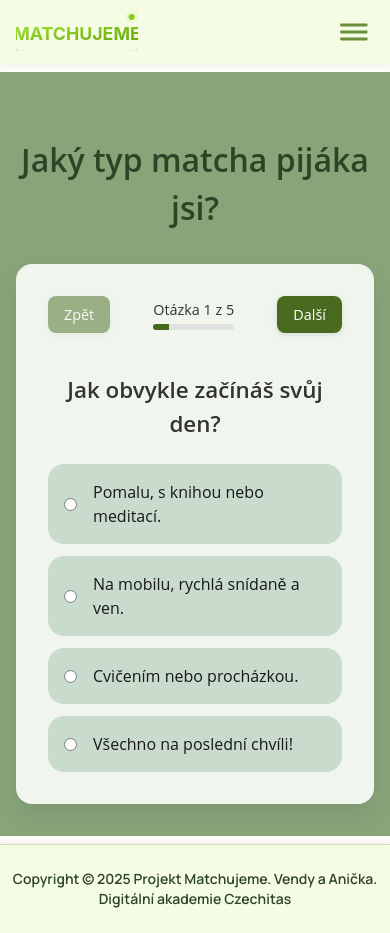
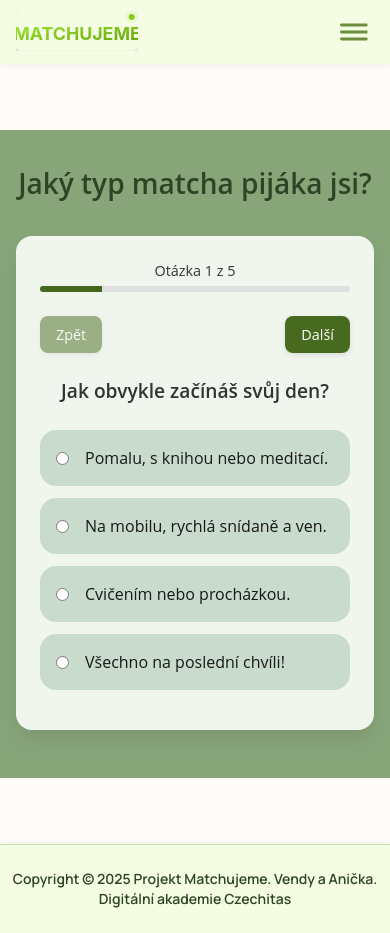
Before and after one commit to Anna-is-coding/matchujeme, a React (Vite) app: page /quiz in a window 390 px wide. Built offline with nearby package versions, Linux system fonts and the light colour scheme.

Commit message:
Added responsive css styles for quiz

```diff
--- a/src/components/QuestionCard/QuestionCard.jsx
+++ b/src/components/QuestionCard/QuestionCard.jsx
@@ -12,14 +12,6 @@ export const QuestionCard = ({
 }) => (
   <>
     <div className="question-header">
-      <button
-        className="nav-button prev-button"
-        onClick={onPrev}
-        disabled={index === 0}
-      >
-        Zpět
-      </button>
-
       <div className="question-info">
         <span className="question-number">
           Otázka {index + 1} z {total}
@@ -29,9 +21,19 @@ export const QuestionCard = ({
         </div>
       </div>
 
-      <button className="nav-button next-button" onClick={onNext}>
-        {index === total - 1 ? 'Odeslat' : 'Další'}
-      </button>
+      {/* ZMĚNA JE ZDE: Obalení tlačítek pro lepší responzivitu */}
+      <div className="nav-buttons-wrapper">
+        <button
+          className="nav-button prev-button"
+          onClick={onPrev}
+          disabled={index === 0}
+        >
+          Zpět
+        </button>
+        <button className="nav-button next-button" onClick={onNext}>
+          {index === total - 1 ? 'Odeslat' : 'Další'}
+        </button>
+      </div>
     </div>
 
     <h2 className="question-title">{question.text}</h2>
@@ -57,3 +59,63 @@ export const QuestionCard = ({
     </div>
   </>
 );
+
+// import React from 'react';
+
+// export const QuestionCard = ({
+//   question,
+//   selectedOption,
+//   onSelect,
+//   index,
+//   total,
+//   progress,
+//   onPrev,
+//   onNext,
+// }) => (
+//   <>
+//     <div className="question-header">
+//       <button
+//         className="nav-button prev-button"
+//         onClick={onPrev}
+//         disabled={index === 0}
+//       >
+//         Zpět
+//       </button>
+
+//       <div className="question-info">
+//         <span className="question-number">
+//           Otázka {index + 1} z {total}
+//         </span>
+//         <div className="progress-bar">
+//           <div className="progress-fill" style={{ width: `${progress}%` }} />
+//         </div>
+//       </div>
+
+//       <button className="nav-button next-button" onClick={onNext}>
+//         {index === total - 1 ? 'Odeslat' : 'Další'}
+//       </button>
+//     </div>
+
+//     <h2 className="question-title">{question.text}</h2>
+
+//     <div className="options-list">
+//       {question.options.map((opt) => (
+//         <label
+//           key={opt.value}
+//           className={`option-item ${
+//             selectedOption === opt.value ? 'selected' : ''
+//           }`}
+//         >
+//           <input
+//             type="radio"
+//             name={`question_${question.id}`}
+//             value={opt.value}
+//             checked={selectedOption === opt.value}
+//             onChange={() => onSelect(opt.value)}
+//           />
+//           <span>{opt.label}</span>
+//         </label>
+//       ))}
+//     </div>
+//   </>
+// );
--- a/src/pages/Quiz/quiz.css
+++ b/src/pages/Quiz/quiz.css
@@ -24,11 +24,10 @@
   max-width: 600px;
   margin: 0 auto;
   /* více místa mezi hlavičkou stránky a názvem kvízu  */
-   padding: 4rem 1rem 2rem;
+  padding: 2rem 1rem 4rem;
 }
 
- /*
- ==============================
+/* ==============================
    Nadpis kvízu
    ==============================  */
 .quiz-title {
@@ -62,7 +61,7 @@
   background: var(--card-bg);
   border-radius: var(--card-radius);
   box-shadow: var(--card-shadow);
-   padding: 2rem;
+  padding: 2rem 2rem 3.5rem;
   box-sizing: border-box;
   display: flex;
   flex-direction: column;
@@ -75,10 +74,9 @@
    ==============================  */
 .question-header {
   display: flex;
+  flex-direction: column;
   align-items: center;
-   justify-content: space-between;
-   width: 100%;
-   margin-bottom: 1rem;
+  gap: 1.5rem;
 }
 
 .question-info {
@@ -86,6 +84,13 @@
   flex-direction: column;
   align-items: center;
   gap: 0.25rem;
+  width: 100%;
+}
+
+.nav-buttons-wrapper {
+  display: flex;
+  justify-content: space-between;
+  width: 100%;
 }
 
 .question-number {
@@ -176,14 +181,6 @@
   cursor: default;
 }
 
- .prev-button {
-   margin-right: 0.5rem;
- }
-
- .next-button {
-   margin-left: 0.5rem;
- }
-
 /* ==============================
    Přechodové třídy pro react-transition-group
    ==============================  */
@@ -208,3 +205,31 @@
   opacity: 0.5;
   transition: transform 300ms ease-in-out, opacity 300ms ease-in-out;
 }
+
+/* ==============================
+   RESPONZIVNÍ VZHLED PRO MOBILY
+   ============================== */
+@media (max-width: 768px) {
+  /* --- Optimalizace mezer --- */
+
+  .quiz-container {
+    /* Snížíme vertikální odsazení celé stránky */
+    padding-top: 2rem;
+    padding-bottom: 3rem;
+  }
+
+  .question-block {
+    /* Snížíme vnitřní odsazení karty a upravíme spodní mezeru */
+    padding: 1.5rem 1.5rem 2.5rem;
+  }
+
+  /* --- Zmenšení písma --- */
+
+  .quiz-title {
+    font-size: 1.75rem;
+  }
+
+  .question-title {
+    font-size: 1.2rem;
+  }
+}
```
Lines whose indentation alone changed are shown as unchanged.
